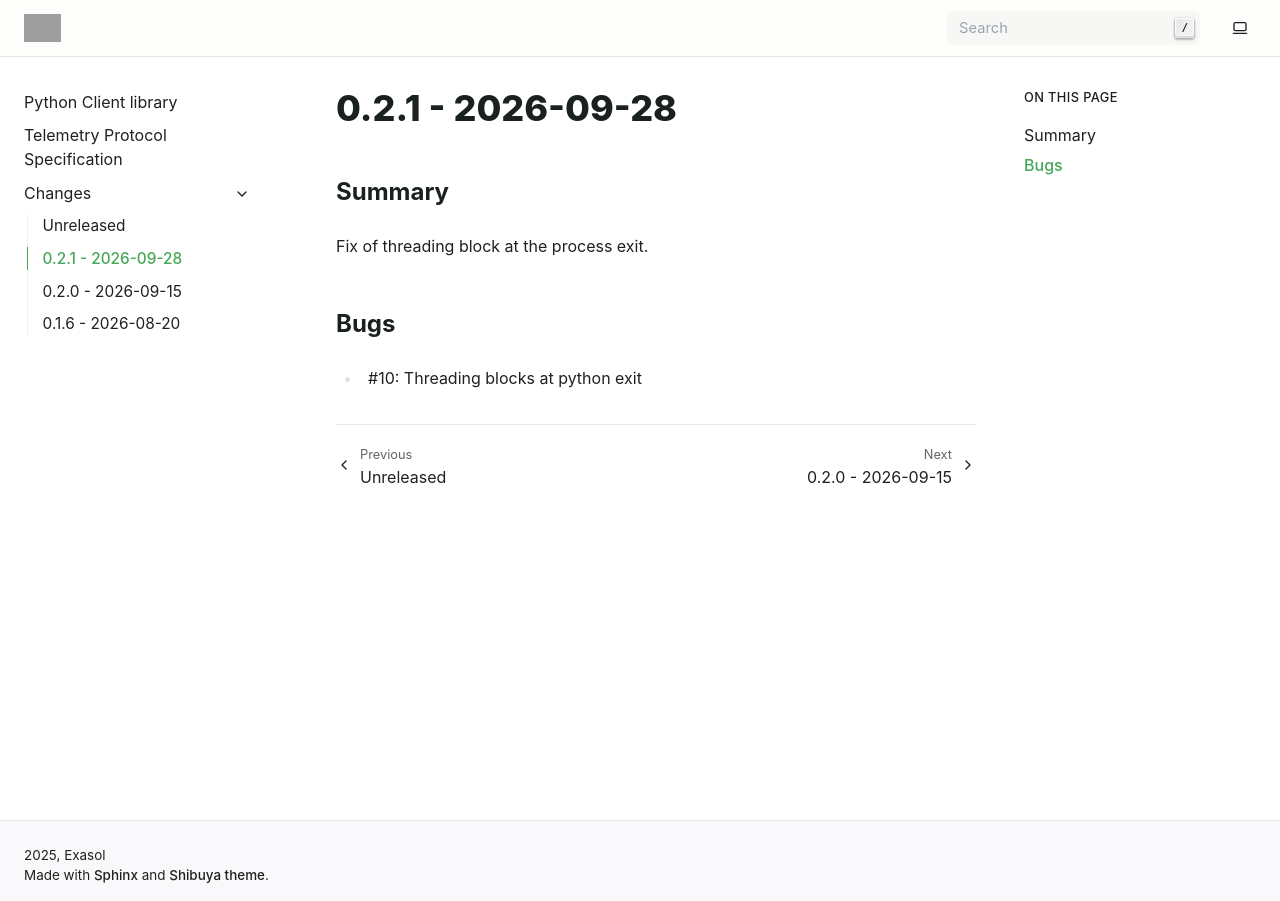
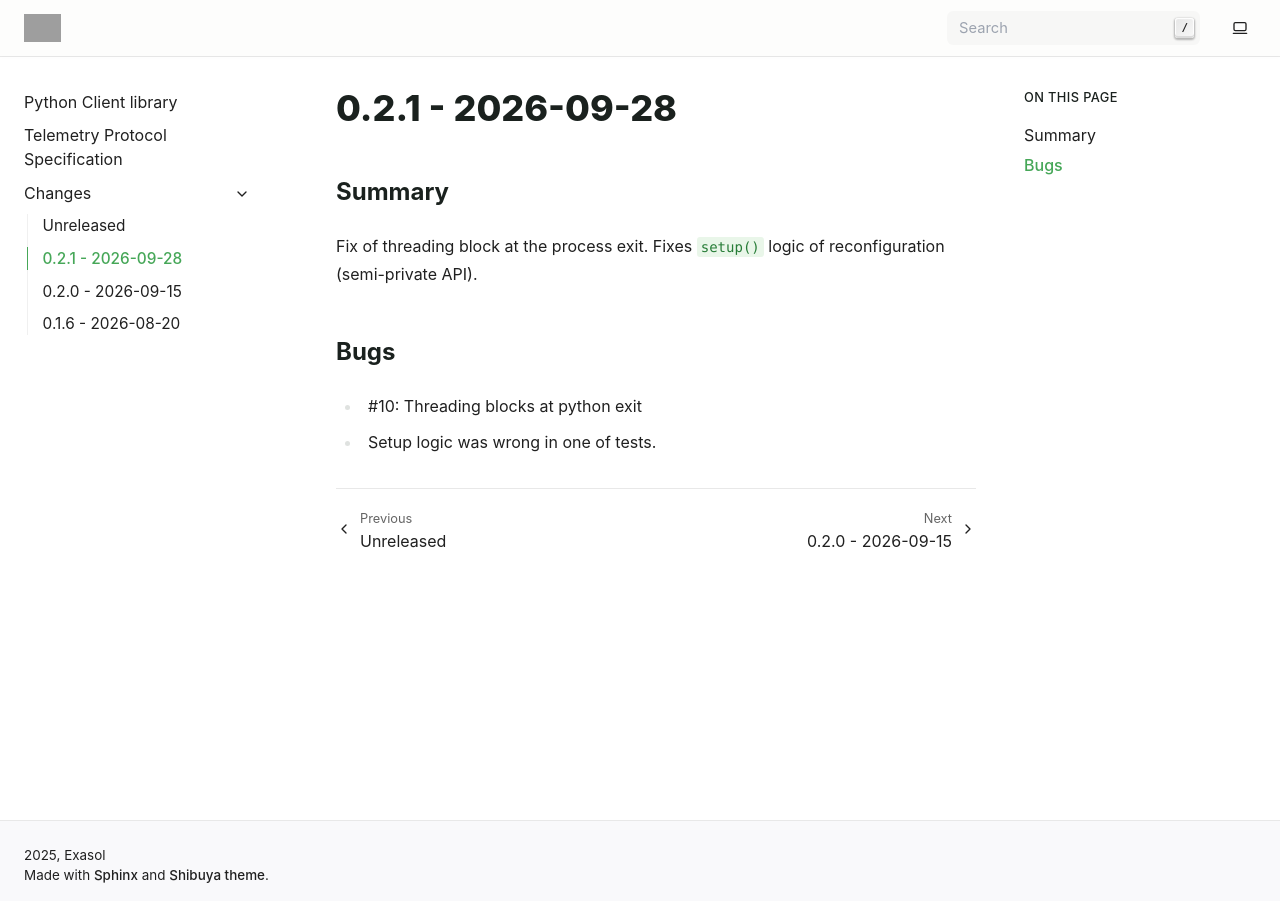
Before and after one commit to exasol/telemetry-client-python, a Sphinx documentation site: the page built from doc/changes/changes_0.2.1.md, in a window 1280 px wide. Built offline with Sphinx 7.4.7, drawn with Linux system fonts in a browser that asks for light colours; pages that are not in the unit, such as notebooks, are missing from menus; grey boxes are pictures that could not be loaded.

```diff
--- a/doc/changes/changes_0.2.1.md
+++ b/doc/changes/changes_0.2.1.md
@@ -2,8 +2,9 @@
 
 ## Summary
 
-Fix of threading block at the process exit.
+Fix of threading block at the process exit. Fixes `setup()` logic of reconfiguration (semi-private API).
 
 ## Bugs
 
 - #10: Threading blocks at python exit
+- Setup logic was wrong in one of tests.
```
Also changed, not shown: 1 other file.
